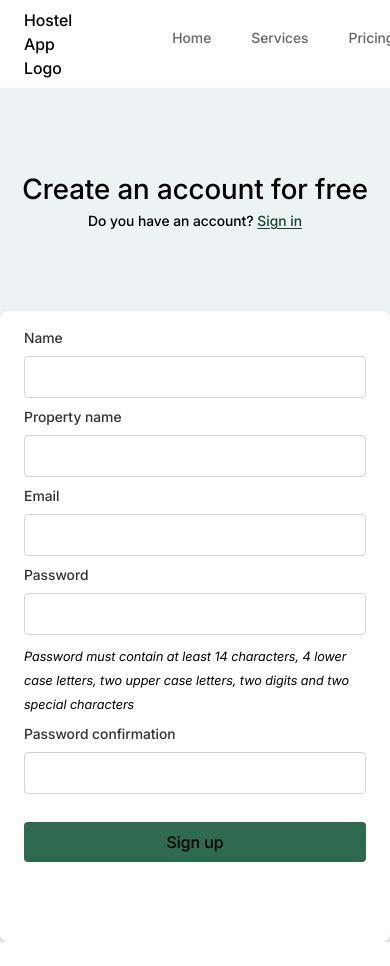
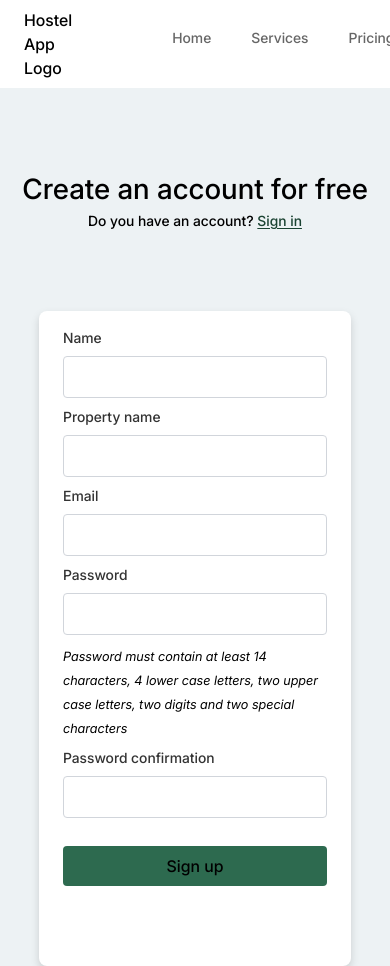
Before and after one commit to tomason182/hostel-front, a React (Vite) app: page /accounts/signup in a window 390 px wide. Shown: the top 966 px of the page. Before the commit the page ends 942 px from the top, so only its background shows below. Built offline with nearby package versions, Linux system fonts and the light colour scheme.

Commit message:
fix: Media query register form

```diff
--- a/src/styles/SignUpForm.module.css
+++ b/src/styles/SignUpForm.module.css
@@ -41,12 +41,12 @@ p > small {
 
 @media (max-width: 959px) {
   .form {
-    width: 80vw;
+    width: 50vw;
   }
 }
 
 @media (max-width: 640px) {
   .form {
-    width: 100vw;
+    width: 80vw;
   }
 }
```
